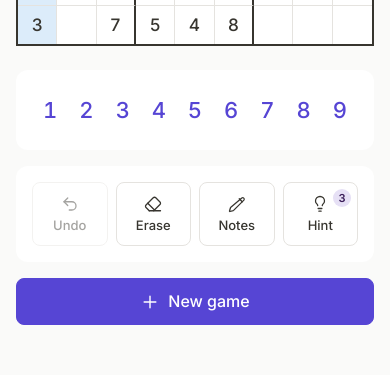
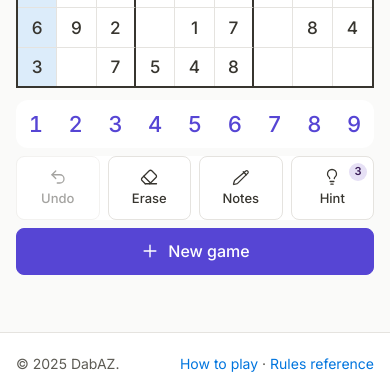
Before and after one commit to dabaz-official/dabsudoku, a React (Vite) app: page / in a window 390 px wide. Shown: the part 449-824 px from the top of the page. Built offline with nearby package versions, Linux system fonts and the light colour scheme.

Commit message:
Tighten the mobile game layout
- Reduce the board to numbers and numbers to tools spacing
- Drop card padding so the number row, tools and New game share the board width
- Center the game page so the gap above the footer shrinks while the page still fills the screen

```diff
--- a/src/App.module.css
+++ b/src/App.module.css
@@ -6,6 +6,16 @@
 
 .main {
 	flex: 1 1 auto;
+}
+
+/* Phones: let the game page center itself in the space between the header and
+ * the footer, so a short page still fills the screen without a large empty gap
+ * above the footer. */
+@media (max-width: 959px) {
+	.main {
+		display: flex;
+		flex-direction: column;
+	}
 }
 
 .skipLink {
--- a/src/pages/GamePage.module.css
+++ b/src/pages/GamePage.module.css
@@ -97,6 +97,22 @@ kbd {
 	 * keyboard reference is desktop-only. */
 	.panelCard {
 		border: 0;
+		padding: 0;
+	}
+
+	/* Tighten the board → numbers → tools stack and let the number row, the
+	 * tool grid and the New game button share the board's full width. */
+	.layout {
+		gap: var(--space-3);
+	}
+
+	.panel {
+		gap: var(--space-2);
+	}
+
+	.page {
+		margin-block: auto;
+		padding-block-end: var(--space-4);
 	}
 
 	.keyboardCard {
```
